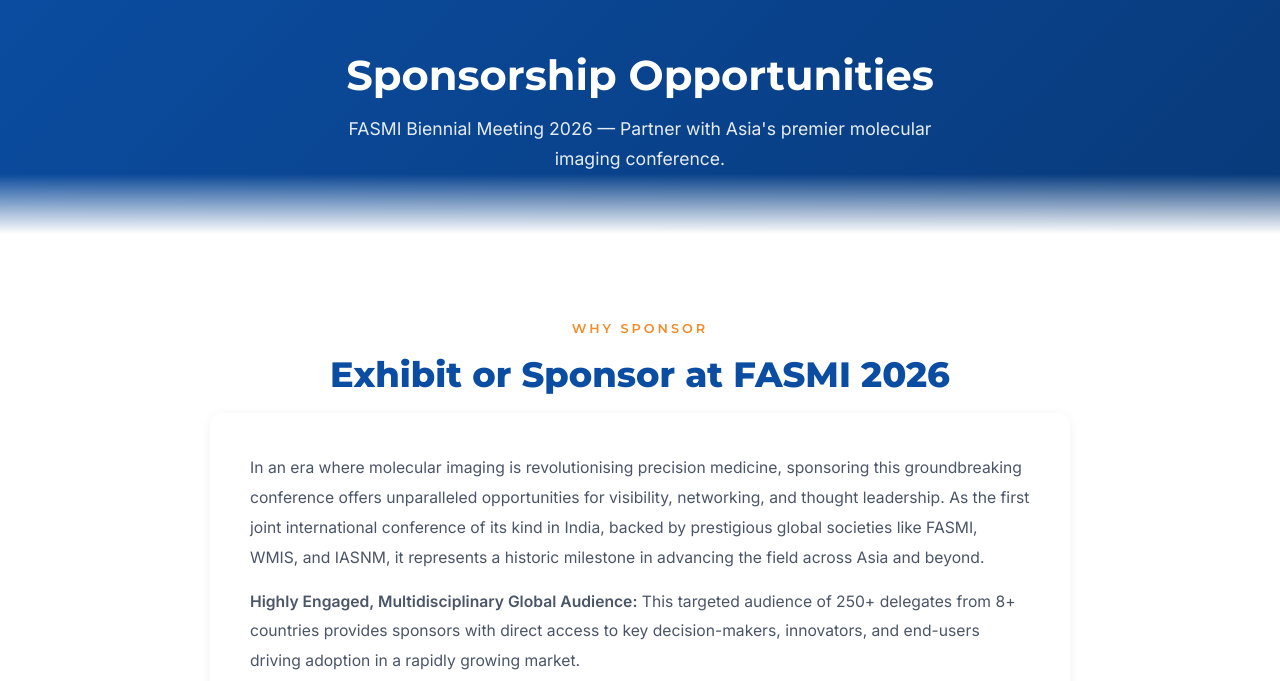
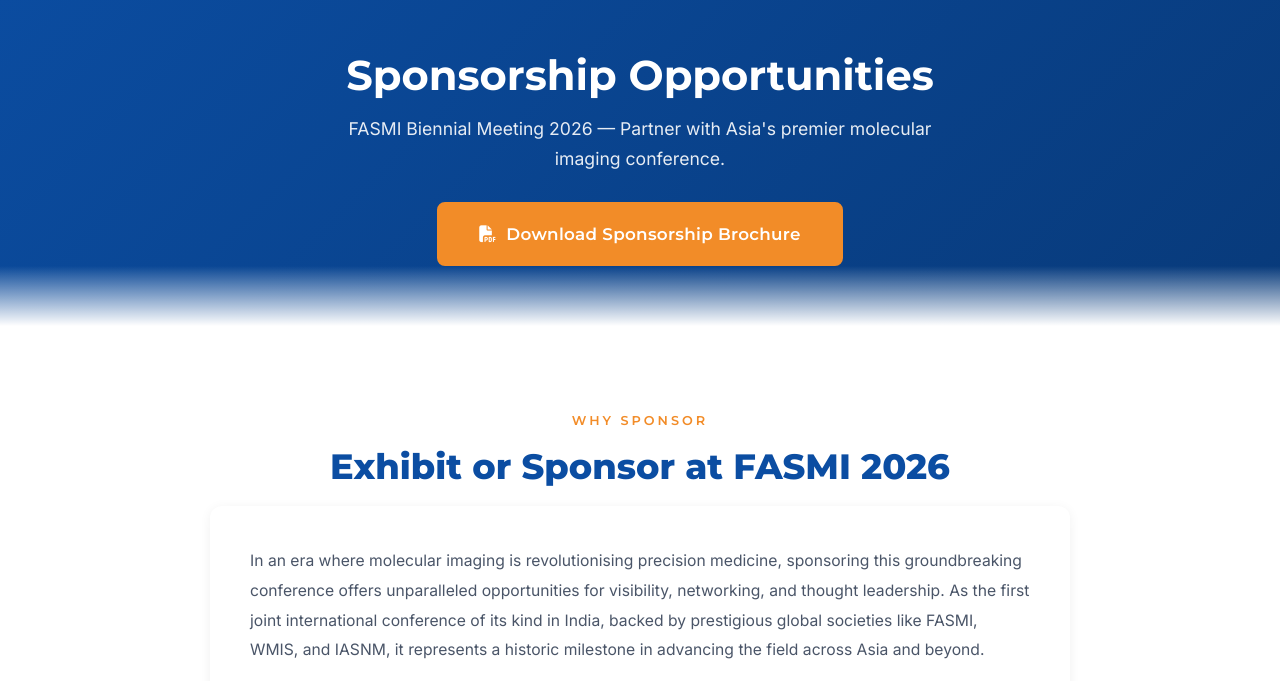
Before and after one commit to FASMIMISI/fasmibiannualconf2026, a plain HTML site: page sponsorship.html in a window 1280 px wide. Shown: the part 92-773 px from the top of the page. Drawn offline with Linux system fonts and the light colour scheme.

Commit message:
Add files via upload

```diff
--- a/sponsorship.html
+++ b/sponsorship.html
@@ -42,6 +42,15 @@
         <div class="container">
             <h1>Sponsorship Opportunities</h1>
             <p>FASMI Biennial Meeting 2026 — Partner with Asia's premier molecular imaging conference.</p>
+            <div style="margin-top: 28px;">
+                <a href="assets/FASMI_Prospectus_Updated.pdf"
+                   download="FASMI_Prospectus_Updated.pdf"
+                   class="btn btn-accent btn-lg"
+                   style="display:inline-flex; align-items:center; gap:10px;">
+                    <i class="fas fa-file-pdf"></i>
+                    Download Sponsorship Brochure
+                </a>
+            </div>
         </div>
     </section>
 
```
Also changed, not shown: 1 other file.
